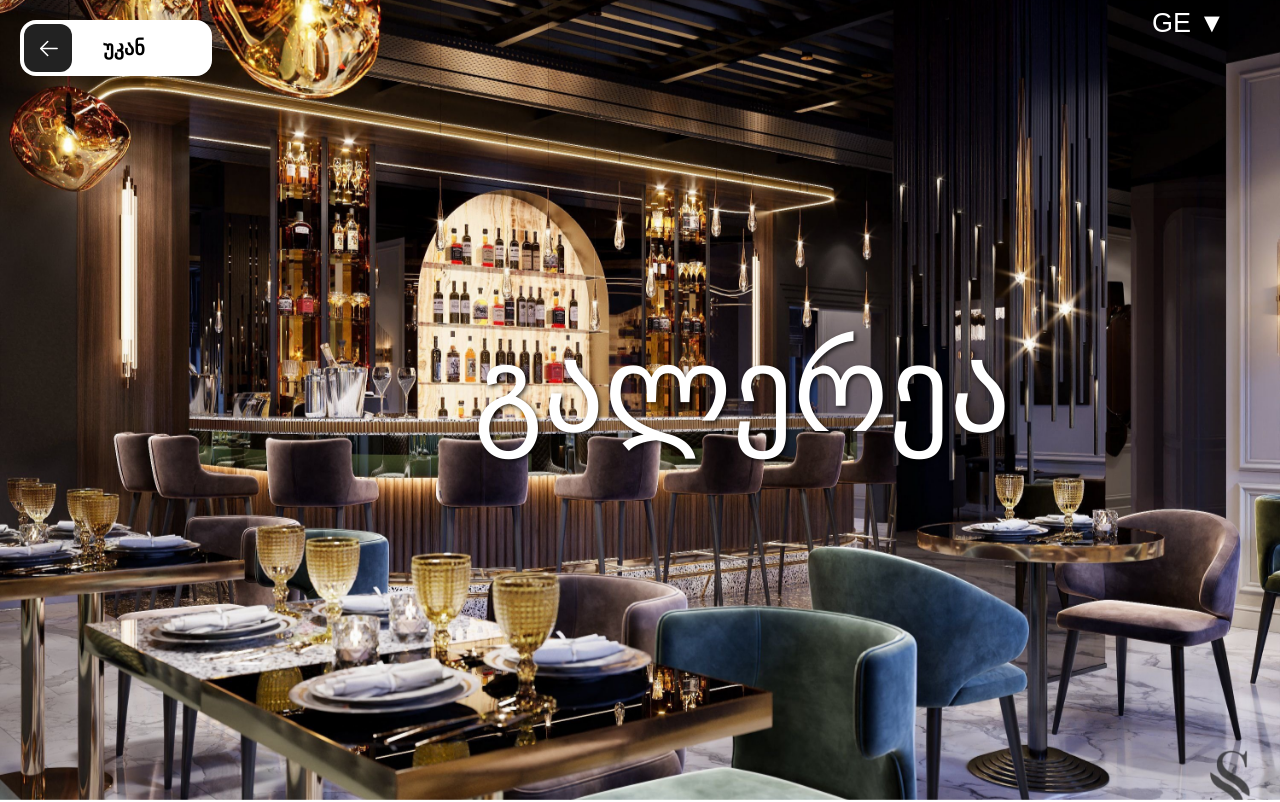
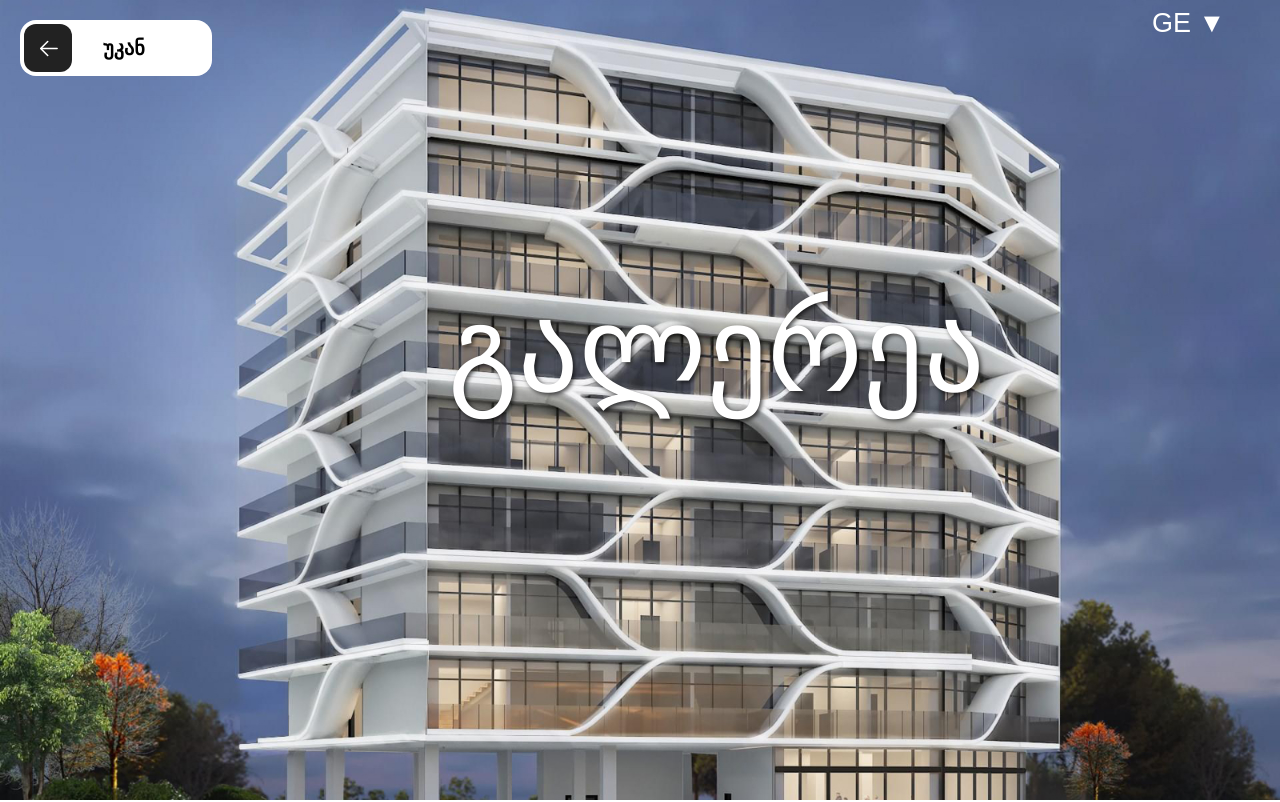
Before and after one commit to Schita01/bacho_project, a React (Vite) app: page /project in a window 1280 px wide. Shown: the top 802 px of the page. Built offline with nearby package versions, Linux system fonts and the light colour scheme; the HTML template or start-up script is replaced by a standard one; a web font is replaced by a local one.

Commit message:
Add files via upload

```diff
--- a/src/index.css
+++ b/src/index.css
@@ -858,8 +858,8 @@ body {
   text-shadow: 2px 2px 4px rgba(0, 0, 0, 0.7); /* Black shadow with some transparency */
   font-family: "Roboto", serif;
   position: absolute;
-  left: 37%;
-  top: 40%;
+  left: 35%;
+  top: 35%;
   z-index: 1000;
 
 }
@@ -1499,7 +1499,7 @@ body {
 
 .item-2 {
   font-size: 10px;
-  left: -33% !important;
+  left: -33.7% !important;
 }
 
 .item-1 {
--- a/src/pages/Project.tsx
+++ b/src/pages/Project.tsx
@@ -122,6 +122,16 @@ const Project = () => {
               <div className="project-slider-text-container"></div>
             </div>
           </div>
+          <div className="keen-slider__slide number-x2">
+            <div className="container">
+              <div className="project-slider-text-container"></div>
+            </div>
+          </div>
+          <div className="keen-slider__slide number-x3">
+            <div className="container">
+              <div className="project-slider-text-container"></div>
+            </div>
+          </div>
         </div>
       </div>
 
```
